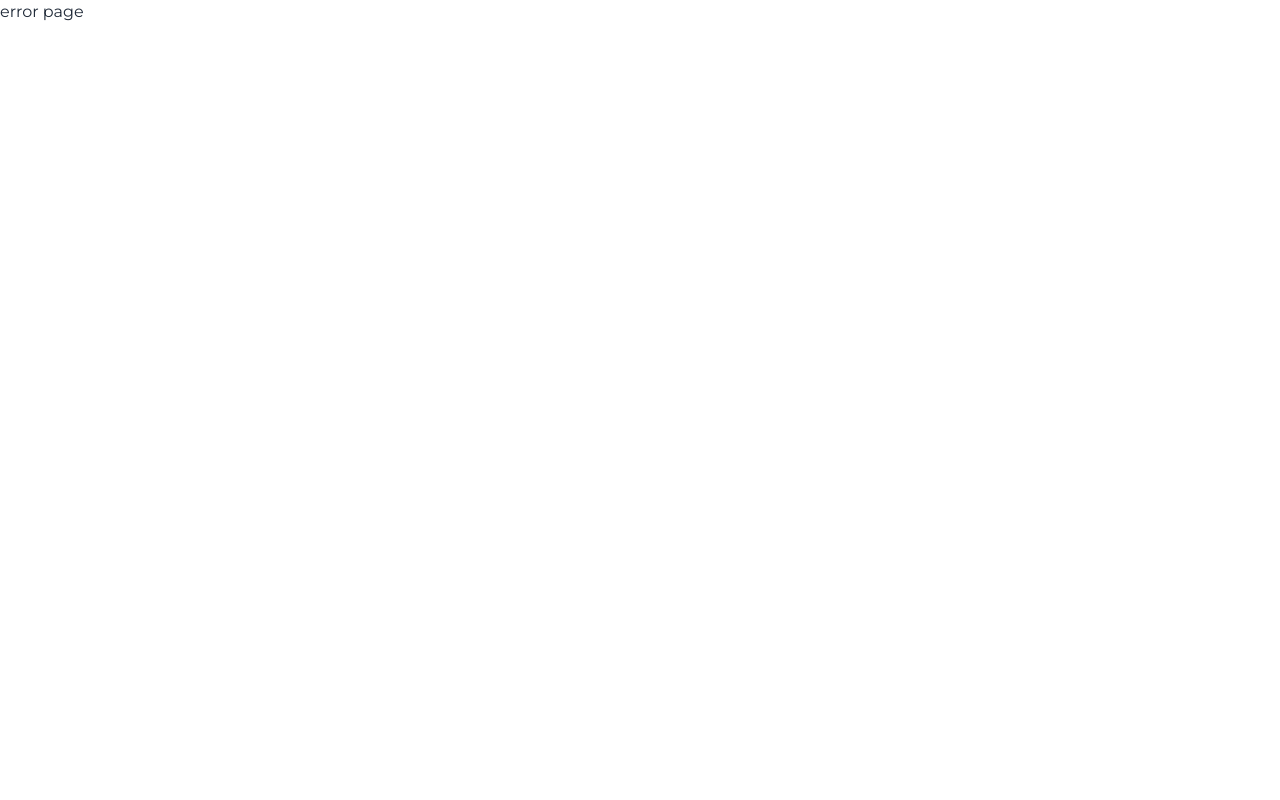
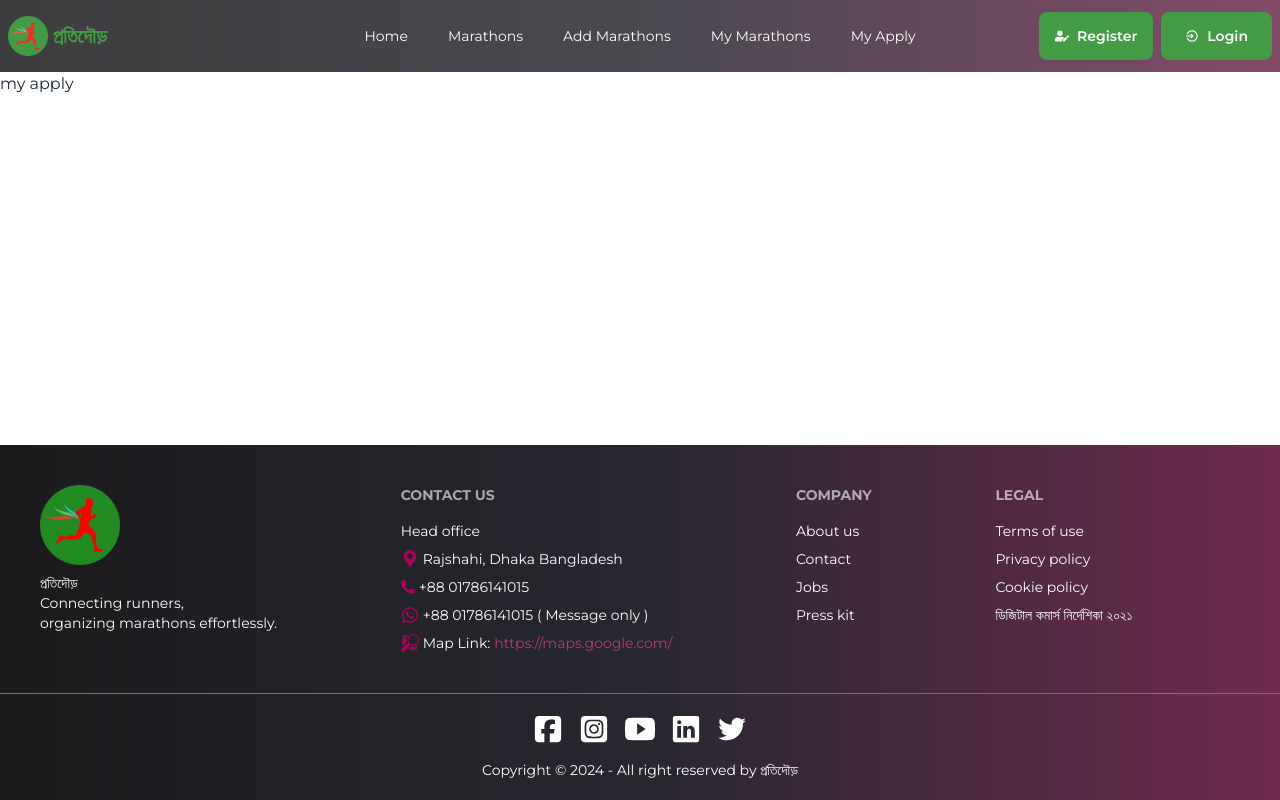
Before and after one commit to shafriki/b10a11-client-side, a React (Vite) app: page /my-apply in a window 1280 px wide. Before the commit this address had no page. Built offline with nearby package versions, Linux system fonts and the light colour scheme.

Commit message:
added all pages and setup routes

```diff
--- a/src/Components/AboutUs.jsx
+++ b/src/Components/AboutUs.jsx
@@ -13,7 +13,7 @@ const AboutUs = () => {
             Let’s Talk About ProtiDour Journey
           </h2>
 
-          <div className="grid grid-cols-2 gap-4">
+          <div className="grid grid-cols-2 gap-1 md:gap-4">
             <img src="https://i.ibb.co.com/hg1XtZ0/a-1.webp" className="w-full h-32 md:h-48 object-cover rounded-lg"/>
 
             <img src="https://i.ibb.co.com/556qsrW/a-2.webp" className="w-full h-32 md:h-48 object-cover rounded-lg" />
--- a/src/Components/Community.jsx
+++ b/src/Components/Community.jsx
@@ -3,7 +3,7 @@ import Marquee from 'react-fast-marquee';
 
 const Community = () => {
     return (
-        <div className="max-w-screen-xl md:mx-auto my-20 mx-3">
+        <div className="max-w-screen-xl md:mx-auto my-32 mx-3">
 
             {/* header */}
             <h1 className="text-center text-xl md:text-4xl font-bold text-[#34495E] mb-8"> Join Our Marathon Achievers</h1>
--- a/src/Components/History.jsx
+++ b/src/Components/History.jsx
@@ -2,7 +2,7 @@ import React from 'react';
 
 const History = () => {
     return (
-        <div className='relative max-w-screen-xl mx-3 md:mx-auto flex flex-col py-16 md:py-24 my-10 bg-cover bg-center' style={{ backgroundImage: "url('https://i.ibb.co.com/98mbN9g/pexels-runffwpu-2654902.jpg')" }}>
+        <div className='relative max-w-screen-xl mx-3 md:mx-auto flex flex-col py-16 md:py-24 my-32 bg-cover bg-center' style={{ backgroundImage: "url('https://i.ibb.co.com/98mbN9g/pexels-runffwpu-2654902.jpg')" }}>
 
             <div className="absolute inset-0 bg-black opacity-70"></div>
 
--- /dev/null
+++ b/src/Pages/AddMarathons/AddMarathons.jsx
@@ -0,0 +1,11 @@
+import React from 'react';
+
+const AddMarathons = () => {
+    return (
+        <div>
+            add marathons
+        </div>
+    );
+};
+
+export default AddMarathons;
--- /dev/null
+++ b/src/Pages/Marathons/Marathons.jsx
@@ -0,0 +1,11 @@
+import React from 'react';
+
+const Marathons = () => {
+    return (
+        <div>
+            all marathons
+        </div>
+    );
+};
+
+export default Marathons;
--- /dev/null
+++ b/src/Pages/MyApply/MyApply.jsx
@@ -0,0 +1,11 @@
+import React from 'react';
+
+const MyApply = () => {
+    return (
+        <div>
+            my apply
+        </div>
+    );
+};
+
+export default MyApply;
--- /dev/null
+++ b/src/Pages/MyMarathons/MyMarathons.jsx
@@ -0,0 +1,11 @@
+import React from 'react';
+
+const MyMarathons = () => {
+    return (
+        <div>
+            my marathons
+        </div>
+    );
+};
+
+export default MyMarathons;
--- a/src/Pages/Shared/Navbar/Navbar.jsx
+++ b/src/Pages/Shared/Navbar/Navbar.jsx
@@ -11,11 +11,10 @@ const Navbar = () => {
     const links = (
         <>
         <NavLink to='/'>Home</NavLink>
-        <NavLink>Home</NavLink>
-        <NavLink>Home</NavLink>
-        <NavLink>Home</NavLink>
-        <NavLink>Home</NavLink>
-        <NavLink>Home</NavLink>
+        <NavLink to='/marathons'>Marathons</NavLink>
+        <NavLink to='/add-marathons'>Add Marathons</NavLink>
+        <NavLink to='/my-marathons'>My Marathons</NavLink>
+        <NavLink to='/my-apply'>My Apply</NavLink>
         </>
     )
     return (
```
Also changed, not shown: src/Routes/Route.jsx (+20 -0 lines).
